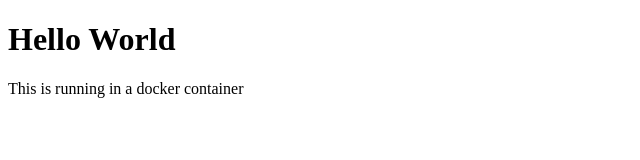
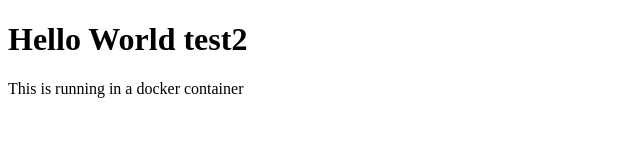
Before and after one commit to febriyandi-source/gandes-repo, a plain HTML site: page index.html in a window 1280 px wide. Shown: the whole page, without its empty margins (0-640 px from the left). Drawn offline with Linux system fonts and the light colour scheme.

Commit message:
Update index.html

```diff
--- a/index.html
+++ b/index.html
@@ -5,7 +5,7 @@
     <title>Simple App</title>
   </head>
   <body>
-    <h1>Hello World</h1>
+    <h1>Hello World test2</h1>
     <p>This is running in a docker container</p>
   </body>
 </html>
```
